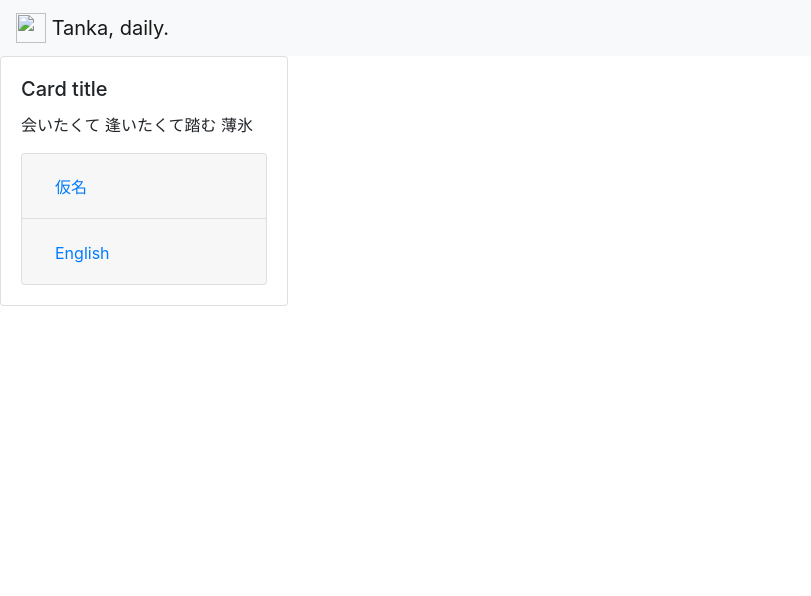
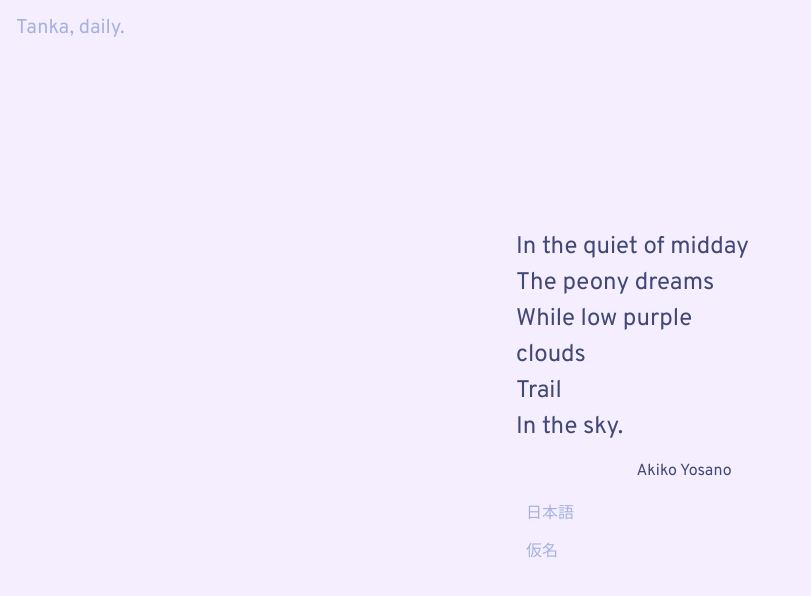
Before and after one commit to sebastianromerocruz/Tanka-Generator, a website: page index.html in a window 1280 px wide. Shown: the whole page, without its empty margins (0-811 px from the left). Drawn offline with nearby package versions, Linux system fonts and the light colour scheme.

Commit message:
Worked on the design. Have to think about the colour palette a little longer tbh

```diff
--- a/index.html
+++ b/index.html
@@ -2,11 +2,18 @@
 <html lang="en" dir="ltr">
 
 <head>
-    <meta charset="utf-8">
     <title>Tanka, Daily</title>
 
-    <!-- Bootstrap -->
-    <link rel="stylesheet" href="https://stackpath.bootstrapcdn.com/bootstrap/4.3.1/css/bootstrap.min.css" integrity="sha384-ggOyR0iXCbMQv3Xipma34MD+dH/1fQ784/j6cY/iJTQUOhcWr7x9JvoRxT2MZw1T" crossorigin="anonymous">
+    <!-- Overpass, Noto, and VT323 Fonts -->
+    <link href="https://fonts.googleapis.com/css?family=Overpass:400,700&display=swap" rel="stylesheet">
+    <link href="https://fonts.googleapis.com/css?family=Noto+Sans+JP&display=swap" rel="stylesheet">
+
+    <!-- Required meta tags -->
+    <meta charset="utf-8">
+    <meta name="viewport" content="width=device-width, initial-scale=1, shrink-to-fit=no">
+
+    <!-- Bootstrap CSS -->
+    <link rel="stylesheet" href="https://stackpath.bootstrapcdn.com/bootstrap/4.4.1/css/bootstrap.min.css" integrity="sha384-Vkoo8x4CGsO3+Hhxv8T/Q5PaXtkKtu6ug5TOeNV6gBiFeWPGFN9MuhOf23Q9Ifjh" crossorigin="anonymous">
 
     <!-- Custom CSS -->
     <link rel="stylesheet" href="css/styles.css">
@@ -14,59 +21,73 @@
 
 <body>
     <!-- Image and text Navbar -->
-    <nav class="navbar navbar-light bg-light">
+    <nav class="navbar">
         <a class="navbar-brand" href="#">
-            <img src="/docs/4.3/assets/brand/bootstrap-solid.svg" width="30" height="30" class="d-inline-block align-top" alt="">
+            <!-- <img src="/docs/4.3/assets/brand/bootstrap-solid.svg" width="30" height="30" class="d-inline-block align-top" alt=""> -->
             Tanka, daily.
         </a>
     </nav>
 
-    <div class="card" style="width: 18rem;">
+    <div class="middle tanka" id="tanka">
+        <div class="card tanka-card" style="width: 18rem;">
             <div class="card-body">
-            <h5 class="card-title">Card title</h5>
-            <p class="card-text">会いたくて
-            逢いたくて踏む
-            薄氷</p>
+                <div class="japanese-text">
+                    <p class="card-text">In the quiet of midday</p>
+                    <p class="card-text">The peony dreams</p>
+                    <p class="card-text">While low purple clouds</p>
+                    <p class="card-text">Trail</p>
+                    <p class="card-text">In the sky.</p>
+                </div>
+                <div class="card-footer text-right">
+                    Akiko Yosano
+                </div>
                 <div class="accordion" id="accordionExample">
-                <div class="card">
+                    <div class="card poem-option">
+                        <div class="card-header" id="headingThree">
+                            <h2 class="mb-0">
+                                <button class="btn btn-link collapsed tanka-btn" type="button" data-toggle="collapse" data-target="#collapseThree" aria-expanded="false" aria-controls="collapseThree">
+                                    <p class="option-button-text">日本語</p>
+                                </button>
+                            </h2>
+                        </div>
+                        <div id="collapseThree" class="collapse" aria-labelledby="headingThree" data-parent="#accordionExample">
+                            <div class="card-body poem-option">
+                                <p class="card-text">裾たるる</p>
+                                <p class="card-text">紫ひくき</p>
+                                <p class="card-text">根なし雲</p>
+                                <p class="card-text">牡丹が夢の</p>
+                                <p class="card-text">真昼しづけき</p>
+                            </div>
+                        </div>
+                    </div>
+                    <div class="card poem-option">
                         <div class="card-header" id="headingTwo">
                             <h2 class="mb-0">
-                            <button class="btn btn-link collapsed" type="button" data-toggle="collapse" data-target="#collapseTwo" aria-expanded="false" aria-controls="collapseTwo">
-                                仮名
+                                <button class="btn btn-link collapsed poem-option-button tanka-btn" type="button" data-toggle="collapse" data-target="#collapseTwo" aria-expanded="false" aria-controls="collapseTwo">
+                                    <p class="option-button-text">仮名</p>
                                 </button>
                             </h2>
                         </div>
                         <div id="collapseTwo" class="collapse" aria-labelledby="headingTwo" data-parent="#accordionExample">
-                        <div class="card-body">
-                            あいたくて
-                            あいたくてふむ
-                            うすごおり
-                        </div>
-                    </div>
-                </div>
-                <div class="card">
-                    <div class="card-header" id="headingThree">
-                        <h2 class="mb-0">
-                            <button class="btn btn-link collapsed" type="button" data-toggle="collapse" data-target="#collapseThree" aria-expanded="false" aria-controls="collapseThree">
-                                English
-                            </button>
-                        </h2>
-                    </div>
-                    <div id="collapseThree" class="collapse" aria-labelledby="headingThree" data-parent="#accordionExample">
-                        <div class="card-body">
-                            I want to see you
-                            I want to meet you
-                            I tread on thin ice
+                            <div class="card-body tanka-option-card-body">
+                                <p class="card-text">そすたるる</p>
+                                <p class="card-text">むらさきひくき</p>
+                                <p class="card-text">ねなしぐも</p>
+                                <p class="card-text">ぼたんがゆめの</p>
+                                <p class="card-text">まひるしずけき</p>
                             </div>
                         </div>
                     </div>
                 </div>
             </div>
         </div>
+    </div>
+
+    <!-- Optional JavaScript -->
+    <!-- jQuery first, then Popper.js, then Bootstrap JS -->
+    <script src="https://code.jquery.com/jquery-3.4.1.slim.min.js" integrity="sha384-J6qa4849blE2+poT4WnyKhv5vZF5SrPo0iEjwBvKU7imGFAV0wwj1yYfoRSJoZ+n" crossorigin="anonymous"></script>
+    <script src="https://cdn.jsdelivr.net/npm/popper.js@1.16.0/dist/umd/popper.min.js" integrity="sha384-Q6E9RHvbIyZFJoft+2mJbHaEWldlvI9IOYy5n3zV9zzTtmI3UksdQRVvoxMfooAo" crossorigin="anonymous"></script>
+    <script src="https://stackpath.bootstrapcdn.com/bootstrap/4.4.1/js/bootstrap.min.js" integrity="sha384-wfSDF2E50Y2D1uUdj0O3uMBJnjuUD4Ih7YwaYd1iqfktj0Uod8GCExl3Og8ifwB6" crossorigin="anonymous"></script>
 </body>
 
-<script src="https://code.jquery.com/jquery-3.3.1.slim.min.js" integrity="sha384-q8i/X+965DzO0rT7abK41JStQIAqVgRVzpbzo5smXKp4YfRvH+8abtTE1Pi6jizo" crossorigin="anonymous"></script>
-<script src="https://cdnjs.cloudflare.com/ajax/libs/popper.js/1.14.7/umd/popper.min.js" integrity="sha384-UO2eT0CpHqdSJQ6hJty5KVphtPhzWj9WO1clHTMGa3JDZwrnQq4sF86dIHNDz0W1" crossorigin="anonymous"></script>
-<script src="https://stackpath.bootstrapcdn.com/bootstrap/4.3.1/js/bootstrap.min.js" integrity="sha384-JjSmVgyd0p3pXB1rRibZUAYoIIy6OrQ6VrjIEaFf/nJGzIxFDsf4x0xIM+B07jRM" crossorigin="anonymous"></script>
-
 </html>
--- a/public/css/styles.css
+++ b/public/css/styles.css
@@ -0,0 +1,68 @@
+body {
+    font-family: "Overpass";
+    background-color: #f4eeff;
+}
+
+.navbar {
+    background-color: #f4eeff;
+}
+
+.navbar-brand {
+    color: #a6b1e1;
+}
+
+.tanka-card, .card-header, .poem-option {
+    background-color: rgba(0, 0, 0, 0.0);
+    border: none;
+}
+
+.poem-option {
+    padding-left: 0;
+}
+
+.card-header {
+    padding: 0;
+}
+
+.card-footer {
+    color: #424874;
+    font-size: 1rem;
+    background-color: rgba(0,0,0,0);
+    border: none;
+    margin-right: 5%;
+}
+
+.japanese-text {
+    margin-bottom: 1%;
+    font-size: 1.5rem;
+}
+
+.tanka-btn {
+    border: none;
+    padding-left: 10px;
+}
+
+.option-button-text {
+    color: #a6b1e1;
+    margin-bottom: 0;
+}
+
+.option-botton-text:hover {
+    padding-bottom: 10px;
+}
+
+.card-text {
+    color: #424874;
+    margin: 0%;
+}
+
+.middle {
+  position: relative;
+}
+
+.tanka {
+  position: absolute;
+  top: 50%;
+  left: 50%;
+  transform: translate(-50%, -50%);
+}
```
Lines whose indentation alone changed are shown as unchanged.
